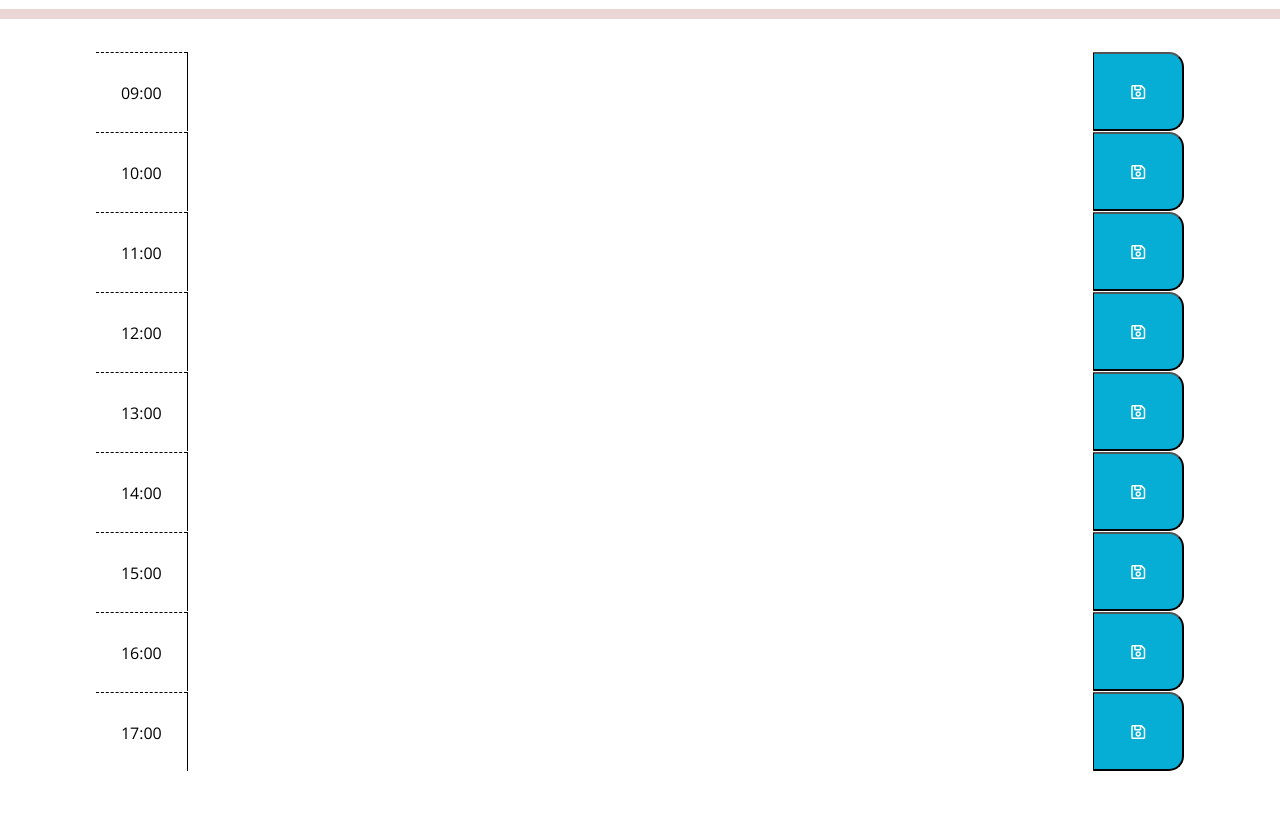
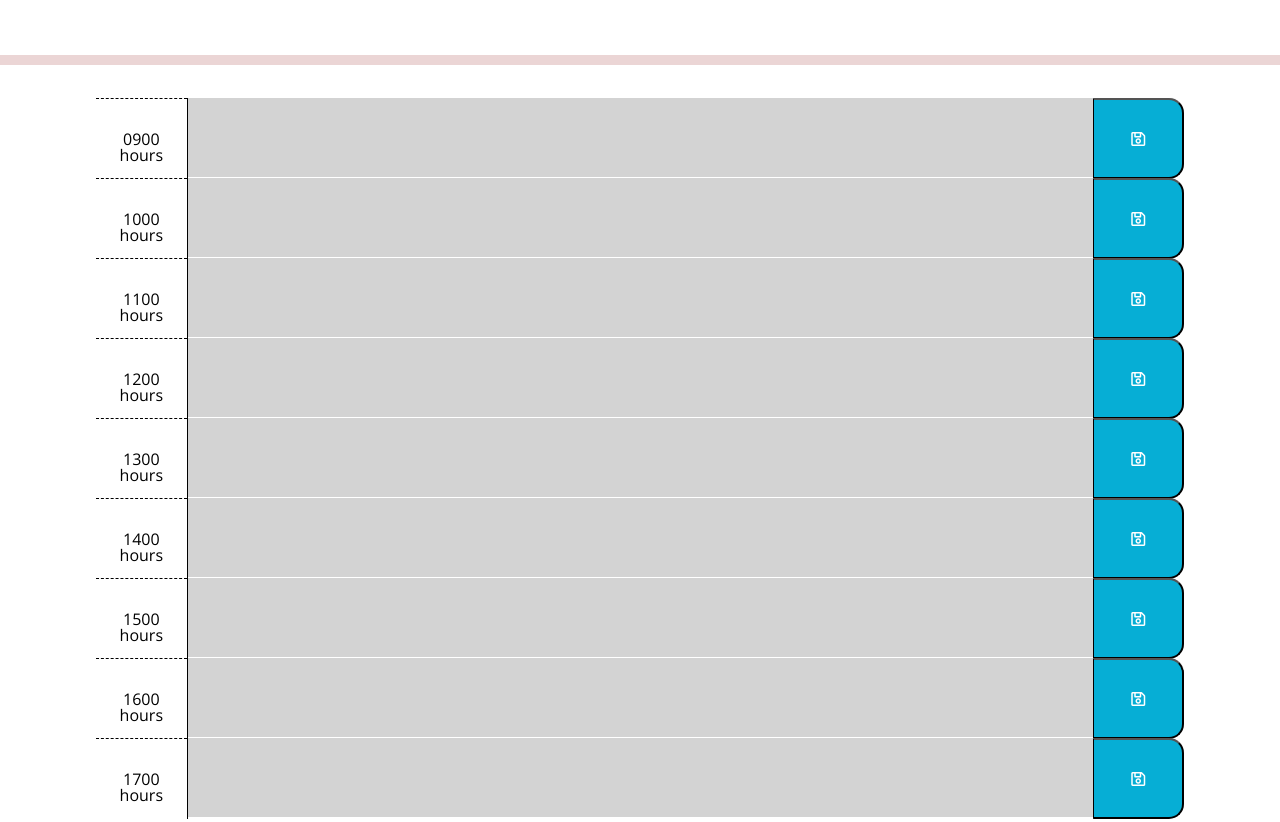
Before and after one commit to msowers72/Interactive-Work-Day-Scheduler, a plain HTML site: page index.html in a window 1280 px wide. Shown: the part 347-1169 px from the top of the page. Before the commit the page ends 1118 px from the top, so only its background shows below. Drawn offline with nearby package versions, Linux system fonts and the light colour scheme.

Commit message:
updated time intervals on html page

```diff
--- a/assets/script.js
+++ b/assets/script.js
@@ -16,7 +16,7 @@ THEN the saved events persist*/
 // DOM elements
 var timeDisplayEl = $('#time-display');
 var rightNow = moment().format('MMM DD, YYYY [at] hh:mm:ss a');
-$('currentDay').html(rightNow);
+$('#currentDay').html(rightNow);
 
 
 
@@ -30,8 +30,26 @@ $(document).ready(function () {
      function timeRecorder() {
        var currentTime = moment().hour();
        $('.time-period-one').each(function () {
-         var timePeriod = parsInt($(this).attr('id').split('hour')[1]);
+         var timePeriod = parseInt($(this).attr('id').split('hour')[1]);
+
+        if (currentTime < timePeriod) {
+          $(this).addClass('past');
+          $(this).removeClass('future');
+          $(this).removeClass('present');
+
+        } else if (currentTime === timePeriod) {
+          $(this).addClass('past');
+          $(this).removeClass('future');
+          $(this).removeClass('present');
+        } else {
+          $(this).addClass('past');
+          $(this).removeClass('future');
+          $(this).removeClass('present');
+        }
+
        })
+
+
      }
 
 
@@ -48,6 +66,7 @@ $('#hour15.description').val(localStorage.getItem('hour15'));
 $('#hour16.description').val(localStorage.getItem('hour16'));
 $('#hour17.description').val(localStorage.getItem('hour17'));
 
+timeRecorder();
 
 })
 
--- a/index.html
+++ b/index.html
@@ -26,7 +26,7 @@
         <!-- Timeblocks from 24-hour military time -->
         <div id="hour9" class="row time-period-one">
             <div class="col-md-1 hour">
-                09:00
+                0900 hours
             </div>
             <textarea class="col-md-10"></textarea>
             <button class="saveBtn col-md-1"><i class="far fa-save"></i></button>
@@ -34,7 +34,7 @@
 
         <div id="hour10" class="row time-period-one">
             <div class="col-md-1 hour">
-                10:00
+                1000 hours
             </div>
             <textarea class="col-md-10"></textarea>
             <button class="saveBtn col-md-1"><i class="far fa-save"></i></button>
@@ -42,7 +42,7 @@
 
         <div id="hour11" class="row time-period-one">
             <div class="col-md-1 hour">
-                11:00
+                1100 hours
             </div>
             <textarea class="col-md-10"></textarea>
             <button class="saveBtn col-md-1"><i class="far fa-save"></i></button>
@@ -50,7 +50,7 @@
 
         <div id="hour12" class="row time-period-one">
             <div class="col-md-1 hour">
-                12:00
+                1200 hours
             </div>
             <textarea class="col-md-10"></textarea>
             <button class="saveBtn col-md-1"><i class="far fa-save"></i></button>
@@ -58,7 +58,7 @@
 
         <div id="hour13" class="row time-period-one">
             <div class="col-md-1 hour">
-                13:00
+                1300 hours
             </div>
             <textarea class="col-md-10"></textarea>
             <button class="saveBtn col-md-1"><i class="far fa-save"></i></button>
@@ -66,7 +66,7 @@
 
         <div id="hour14" class="row time-period-one">
             <div class="col-md-1 hour">
-                14:00
+                1400 hours
             </div>
             <textarea class="col-md-10"></textarea>
             <button class="saveBtn col-md-1"><i class="far fa-save"></i></button>
@@ -74,7 +74,7 @@
 
         <div id="hour15" class="row time-period-one">
             <div class="col-md-1 hour">
-                15:00
+                1500 hours
             </div>
             <textarea class="col-md-10"></textarea>
             <button class="saveBtn col-md-1"><i class="far fa-save"></i></button>
@@ -82,7 +82,7 @@
 
         <div id="hour16" class="row time-period-one">
             <div class="col-md-1 hour">
-                16:00
+                1600 hours
             </div>
             <textarea class="col-md-10"></textarea>
             <button class="saveBtn col-md-1"><i class="far fa-save"></i></button>
@@ -90,7 +90,7 @@
 
         <div id="hour17" class="row time-period-one">
             <div class="col-md-1 hour">
-                17:00
+                1700 hours
             </div>
             <textarea class="col-md-10"></textarea>
             <button class="saveBtn col-md-1"><i class="far fa-save"></i></button>
```
